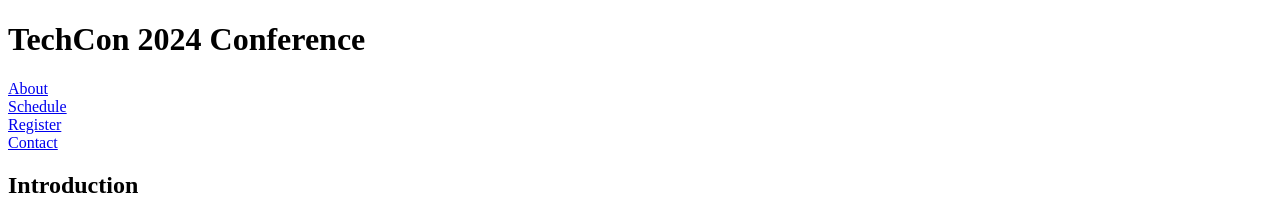
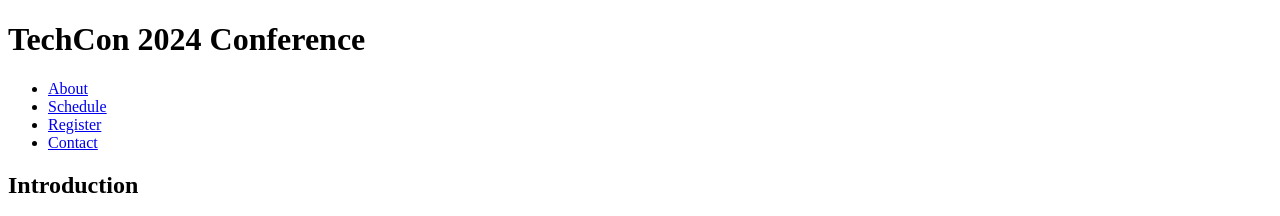
Before and after one commit to segnitsega/TechCon_HTML, a plain HTML site: page techcon_website/index.html in a window 1280 px wide. Shown: the top 216 px of the page. Drawn offline with Linux system fonts and the light colour scheme.

Commit message:
modified index.html

```diff
--- a/techcon_website/index.html
+++ b/techcon_website/index.html
@@ -1,5 +1,5 @@
 <!DOCTYPE html>
-<html>
+<html lang="en">
 <head>
 	<meta charset="utf-8">
 	<meta name="viewport" content="width=device-width, initial-scale=1">
@@ -9,20 +9,21 @@
 	<header>
 		<h1>TechCon 2024 Conference</h1>
 		<nav>
-			<a href="about.html" target="_blank">About</a><br>
-			<a href="schedule.html" target="_blank">Schedule</a><br>
-			<a href="register.html" target="_blank">Register</a><br>
-			<a href="contact.html" target="_blank">Contact</a><br>
+			<ul>
+			<li><a href="about.html" target="_blank">About</a></li>
+			<li><a href="schedule.html" target="_blank">Schedule</a></li>
+			<li><a href="register.html" target="_blank">Register</a></li>
+			<li><a href="contact.html" target="_blank">Contact</a></li>
+			</ul>
 		</nav>
 	</header>
 
 	<main>
 		<section>
-			<h1>Introduction</h1>
+			<h2>Introduction</h2>
 			<p>Welcome to TechCon 2024, where innovation meets inspiration in the heart of technological advancement. As a premier gathering for tech enthusiasts, professionals, and innovators alike, TechCon 2024 offers a dynamic platform to explore cutting-edge developments, share groundbreaking ideas, and forge meaningful connections within the tech industry. From insightful keynote speeches by industry leaders to hands-on workshops and vibrant networking opportunities, TechCon 2024 promises to ignite creativity, foster collaboration, and shape the future of technology. Join us as we embark on a journey of discovery, innovation, and limitless possibilities at TechCon 2024.</p>
 			<video width="500" controls>
 				<source src="Promotion Video for TechCon SoCal 2024.mp4" type="video/mp4">
-
 			</video>
 		</section>
 
```
